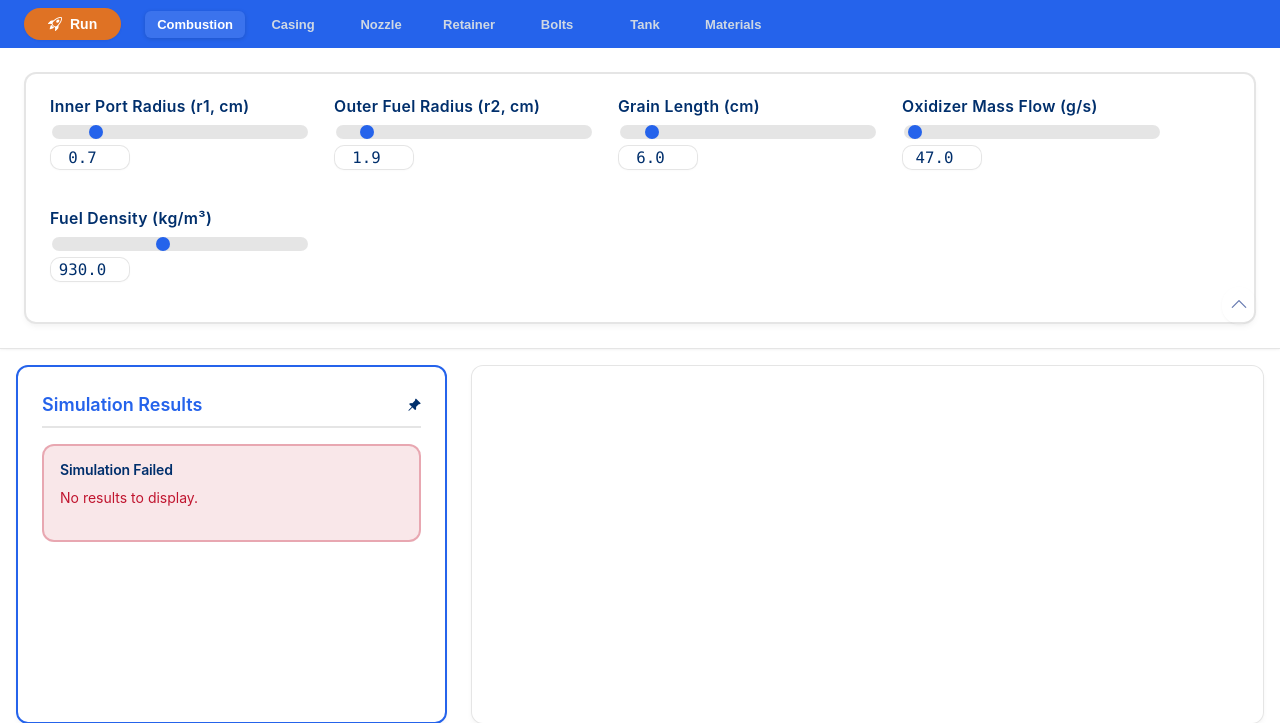
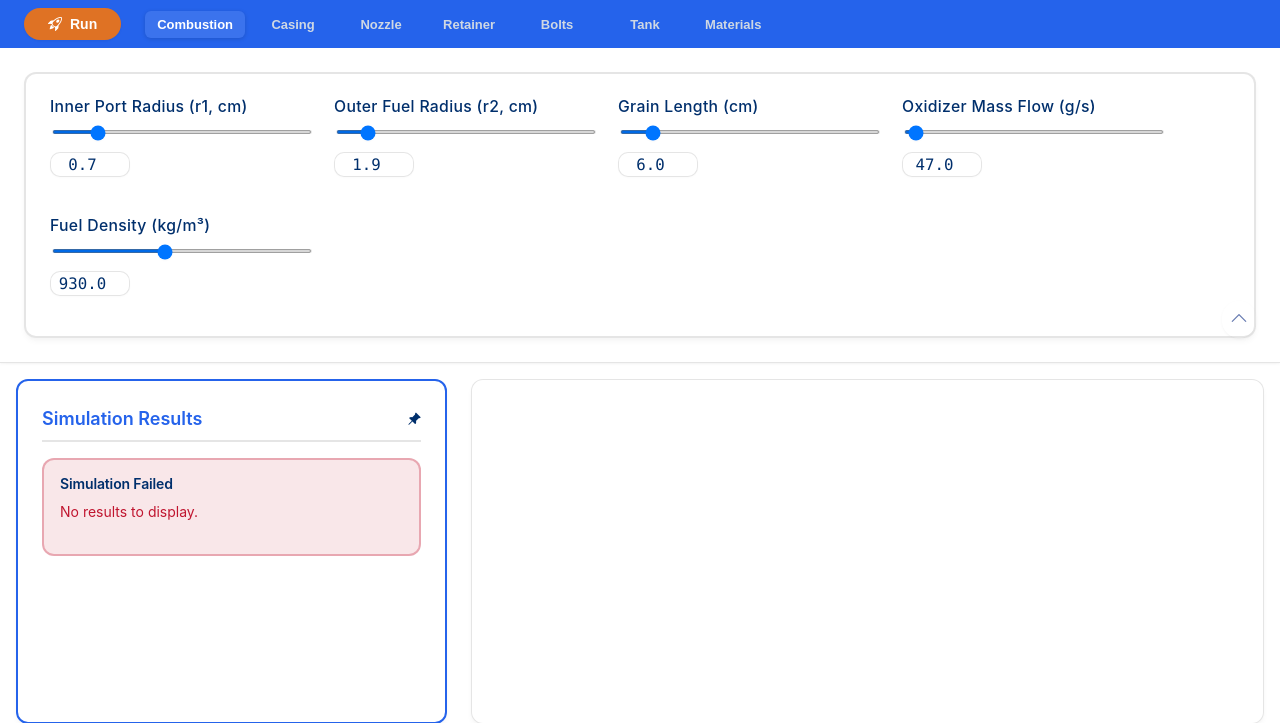
Before and after one commit to scp15156402/Hybrid-Rocket-Code-IITB-Rocket-Team, a Flask app: page / in a window 1280 px wide. Shown: the part 60-783 px from the top of the page. Run offline with Flask 3, Linux system fonts and the light colour scheme; some web fonts are replaced.

Commit message:
styled the sliders andvalue boxes

```diff
--- a/static/styles.css
+++ b/static/styles.css
@@ -714,7 +714,7 @@
   font-weight: var(--font-weight-bold);
   font-size: 1.125rem;        /* ~18px */
   color: var(--color-text);
-  margin-bottom: var(--space-2);
+  margin-bottom: 8px;
   line-height: 1.2;
   letter-spacing: 0.02em;
 }
@@ -731,49 +731,105 @@
 /* ======================
    Range Slider (Sleek Track)
    ====================== */
+/* === Base Track === */
 input[type="range"] {
-  flex: 1;
-  -webkit-appearance: none;
-  appearance: none;
-  height: 4px;                /* Slim but visible */
-  background: var(--color-border);
-  border-radius: var(--radius-full);
-  outline: none;
+  height: 4px;
+  background: transparent;
   cursor: pointer;
-  transition: background 0.2s;
+  width: 100%;
 }
 
-/* Firefox track */
-input[type="range"]::-moz-range-track {
+/* === WebKit Track === */
+input[type="range"]::-webkit-slider-runnable-track {
+  height: 4px;
+  border-radius: 999px;
   background: var(--color-border);
-  height: 4px;
-  border-radius: var(--radius-full);
 }
 
-/* Thumb (Interactive) */
+/* === Firefox Track === */
+input[type="range"]::-moz-range-track {
+  height: 4px;
+  border-radius: 999px;
+  background: var(--color-border);
+}
+
+/* === Edge/IE Track === */
+input[type="range"]::-ms-track {
+  height: 4px;
+  background: transparent;
+  border-color: transparent;
+  color: transparent;
+}
+
+/* === Default Thumb (WebKit) === */
 input[type="range"]::-webkit-slider-thumb {
   -webkit-appearance: none;
   appearance: none;
   width: 14px;
   height: 14px;
+  margin-top: -5px;
   background: var(--color-primary);
+  border: 2px solid white;
   border-radius: 50%;
   box-shadow: var(--shadow-xs);
   transition: background 0.2s, transform 0.1s;
 }
-input[type="range"]:hover::-webkit-slider-thumb {
-  background: var(--color-primary-hover);
+
+/* === Hover / Active / Focus (WebKit) === */
+input[type="range"]:hover::-webkit-slider-thumb,
+input[type="range"]:focus::-webkit-slider-thumb,
+input[type="range"]:active::-webkit-slider-thumb {
+  background: var(--color-primary);
   transform: scale(1.2);
 }
+
+/* === Default Thumb (Firefox) === */
 input[type="range"]::-moz-range-thumb {
   width: 14px;
   height: 14px;
   background: var(--color-primary);
-  border: none;
+  border: 2px solid white;
   border-radius: 50%;
   box-shadow: var(--shadow-xs);
   transition: background 0.2s, transform 0.1s;
 }
+
+/* === Hover / Active / Focus (Firefox) === */
+input[type="range"]:hover::-moz-range-thumb,
+input[type="range"]:focus::-moz-range-thumb,
+input[type="range"]:active::-moz-range-thumb {
+  background: var(--color-primary);
+  transform: scale(1.2);
+}
+
+/* === Default Thumb (Edge/IE) === */
+input[type="range"]::-ms-thumb {
+  width: 14px;
+  height: 14px;
+  background: var(--color-primary);
+  border: 2px solid white;
+  border-radius: 50%;
+  transition: background 0.2s, transform 0.1s;
+}
+
+/* === Hover / Active / Focus (Edge/IE) === */
+input[type="range"]:hover::-ms-thumb,
+input[type="range"]:focus::-ms-thumb,
+input[type="range"]:active::-ms-thumb {
+  background: var(--color-primary);
+}
+
+/* === Spacing === */
+.form-group label {
+  display: block;
+  margin-bottom: 0.5rem;
+  font-weight: 500;
+}
+
+.form-group input[type="range"] {
+  margin-bottom: 1rem;
+}
+
 
 /* ======================
    Number Input (Clean Box)
--- a/templates/index.html
+++ b/templates/index.html
@@ -165,5 +165,26 @@
   <script src="{{ url_for('static', filename='js/ribbon.js') }}"></script>
   <script src="{{ url_for('static', filename='js/results-panel.js') }}"></script>
   <script src="{{ url_for('static', filename='js/header-particles.js') }}"></script>
+  <script>
+  function updateSliderTrack(slider) {
+    const min = slider.min ? parseFloat(slider.min) : 0;
+    const max = slider.max ? parseFloat(slider.max) : 100;
+    const value = parseFloat(slider.value);
+
+    const percent = ((value - min) / (max - min)) * 100;
+
+    slider.style.background = `linear-gradient(to right, var(--color-primary) 0%, var(--color-primary) ${percent}%, var(--color-border) ${percent}%, var(--color-border) 100%)`;
+  }
+
+  // Attach to all sliders on load
+  document.addEventListener('DOMContentLoaded', () => {
+    const sliders = document.querySelectorAll('input[type="range"]');
+    sliders.forEach(slider => {
+      updateSliderTrack(slider);
+      slider.addEventListener('input', () => updateSliderTrack(slider));
+    });
+  });
+</script>
+
 </body>
 </html>
```
Also changed, not shown: 1 other file.
